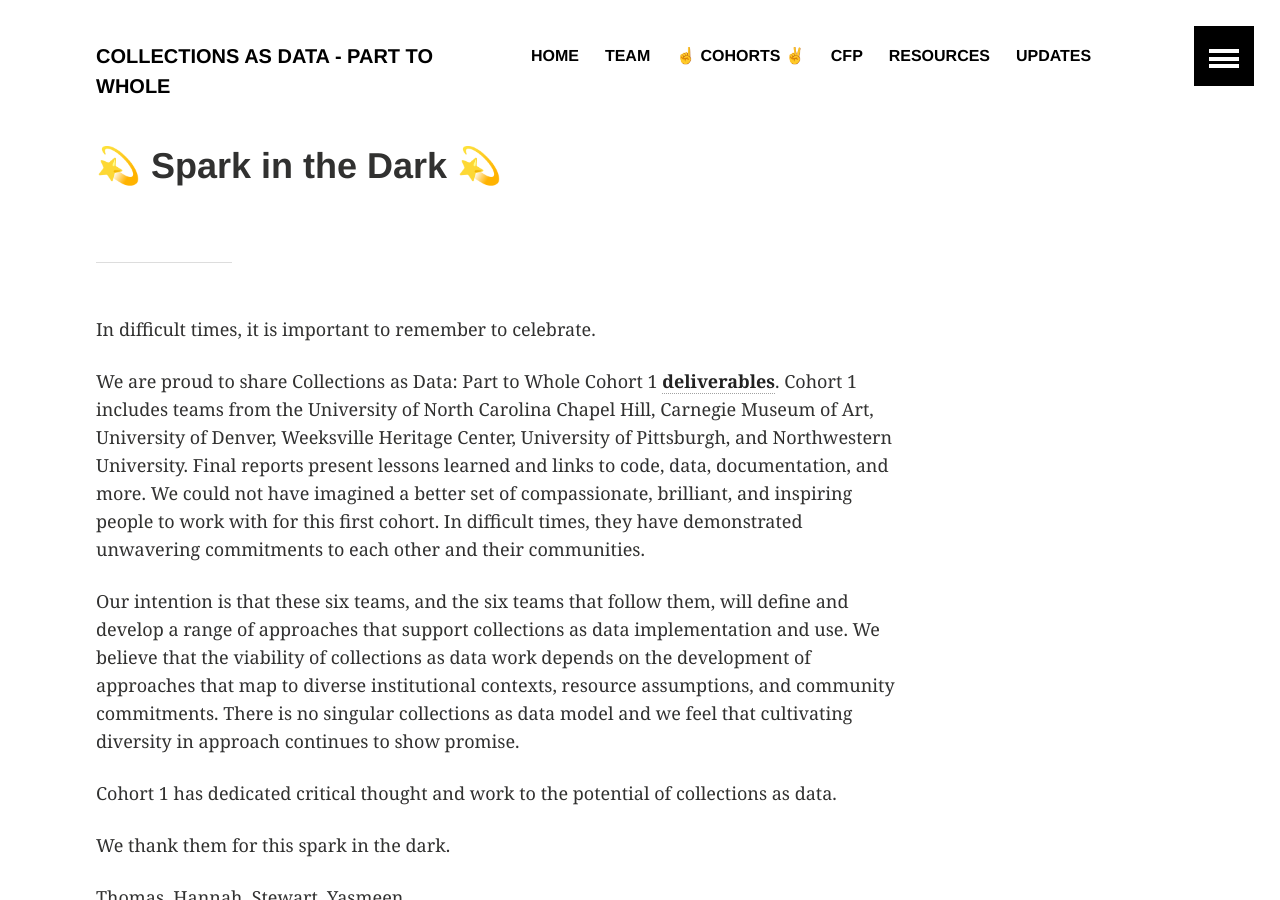
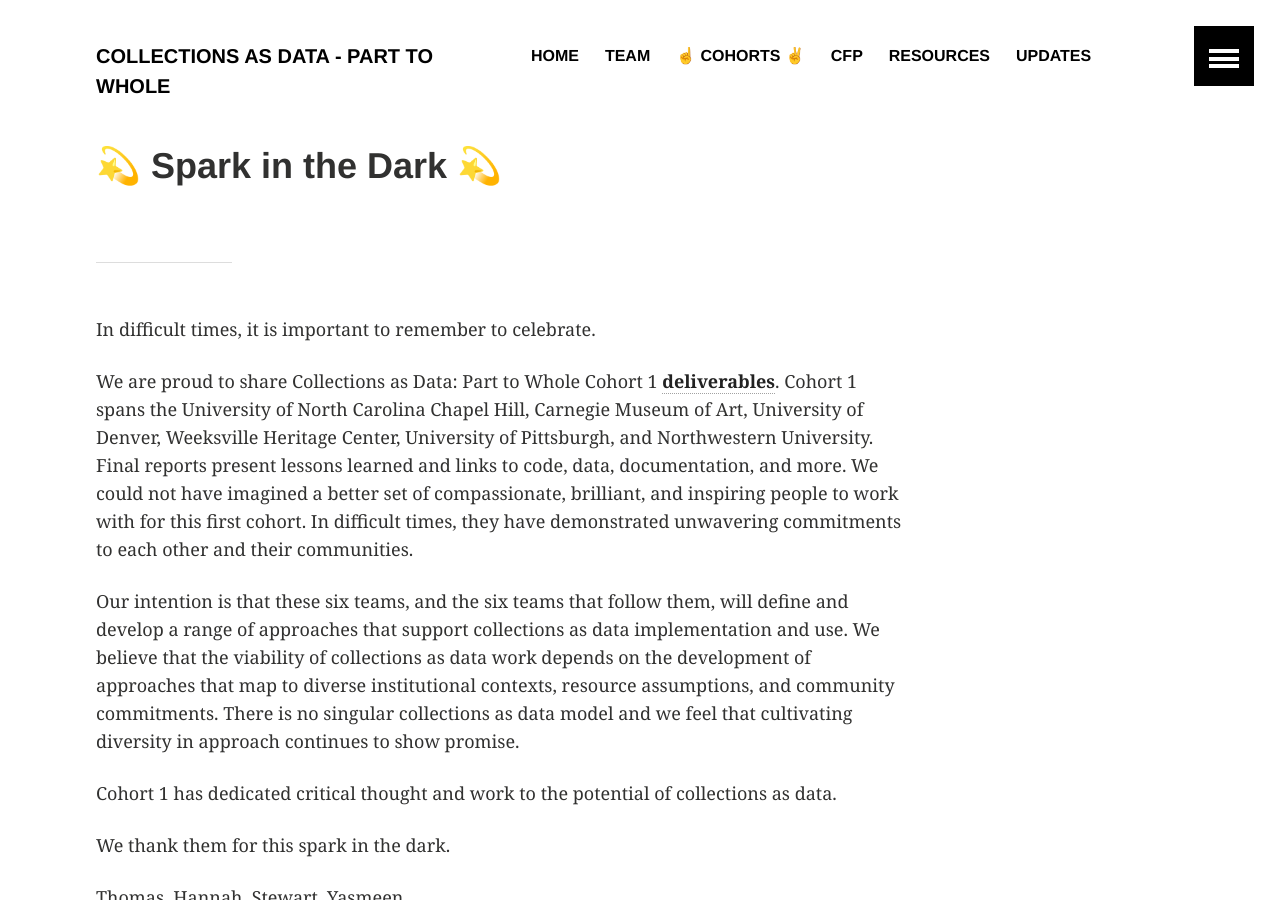
Before and after one commit to collectionsasdata/part2whole, a Jekyll site: the page built from _posts/2020-12-04-spark.markdown, in a window 1280 px wide and 900 px high. Built offline with Jekyll 4.4.1, drawn with Linux system fonts in a browser that asks for light colours.

Commit message:
Update 2020-12-04-spark.markdown

```diff
--- a/_posts/2020-12-04-spark.markdown
+++ b/_posts/2020-12-04-spark.markdown
@@ -7,7 +7,7 @@ teaser: "Cohort 1 projects complete"
 ---
 In difficult times, it is important to remember to celebrate.
 
-We are proud to share Collections as Data: Part to Whole Cohort 1 [**deliverables**](https://osf.io/r9n3s/wiki/home/). Cohort 1 includes teams from the University of North Carolina Chapel Hill, Carnegie Museum of Art, University of Denver, Weeksville Heritage Center, University of Pittsburgh, and Northwestern University. Final reports present lessons learned and links to code, data, documentation, and more. We could not have imagined a better set of compassionate, brilliant, and inspiring people to work with for this first cohort. In difficult times, they have demonstrated unwavering commitments to each other and their communities.
+We are proud to share Collections as Data: Part to Whole Cohort 1 [**deliverables**](https://osf.io/r9n3s/wiki/home/). Cohort 1 spans the University of North Carolina Chapel Hill, Carnegie Museum of Art, University of Denver, Weeksville Heritage Center, University of Pittsburgh, and Northwestern University. Final reports present lessons learned and links to code, data, documentation, and more. We could not have imagined a better set of compassionate, brilliant, and inspiring people to work with for this first cohort. In difficult times, they have demonstrated unwavering commitments to each other and their communities.
 
 Our intention is that these six teams, and the six teams that follow them, will define and develop a range of approaches that support collections as data implementation and use. We believe that the viability of collections as data work depends on the development of approaches that map to diverse institutional contexts, resource assumptions, and community commitments. There is no singular collections as data model and we feel that cultivating diversity in approach continues to show promise.
 
```
